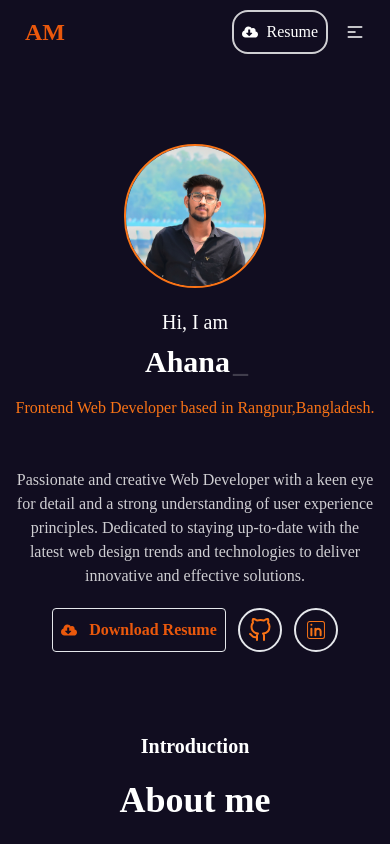
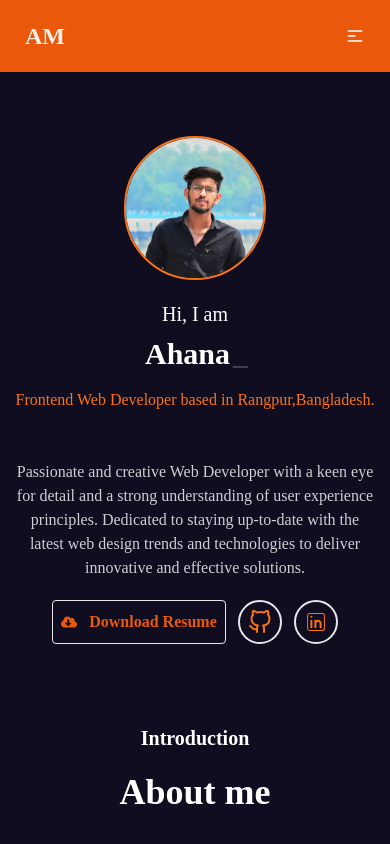
Before and after one commit to ahanaf607307/Portfolio-Ahanaf-Mubasshir, a React (Vite) app: page / in a window 390 px wide. Shown: the top 844 px of the page. Built offline with nearby package versions, Linux system fonts and the light colour scheme; a web font is replaced by a local one.

Commit message:
host in firebase

```diff
--- a/src/NavFooter/Navbar.jsx
+++ b/src/NavFooter/Navbar.jsx
@@ -1,17 +1,17 @@
 import React from 'react'
 import { FaCloudDownloadAlt } from 'react-icons/fa'
-import { Link, NavLink } from 'react-router-dom'
+import { Link } from 'react-router-dom'
 
 function Navbar() {
   return (
-    <div className="navbar text-white">
+    <div className="navbar text-white bg-orange-600 fixed top-0 z-50 py-3 md:px-8">
   <div className="navbar-start">
 
-    <Link className="btn btn-ghost text-2xl flex items-center text-orange-600 font-logo ">AM</Link>
+    <Link className="btn btn-ghost text-2xl flex items-center text-white/90 font-logo ">AM</Link>
   </div>
   <div className="navbar-center hidden lg:flex">
     <ul className="menu menu-horizontal px-1">
-      <li> <Link to='/'>Home</Link> </li>
+      <li> <a href='#hero'>Home</a> </li>
       <li> <a href='#aboutMe'>About Me</a> </li>
       <li> <a href='#projects'>Projects</a> </li>
       <li> <a href='#skills'>Skills</a> </li>
@@ -19,7 +19,7 @@ function Navbar() {
     </ul>
   </div>
   <div className="navbar-end">
-    <Link className="border-2 border-white/80 hover:border-orange-500 px-2 py-2 rounded-2xl flex items-center"><FaCloudDownloadAlt className='mr-2' /> Resume</Link>
+    <Link to='https://docs.google.com/document/d/1vy4ii8B4LHu6TfKmGscaKmRfWqykxkalLr9DB3gC8yQ/edit?usp=sharing' target='_blank' className="border-2 border-white/80 hover:border-orange-500 px-2 py-2 rounded-2xl hidden md:flex items-center  "><FaCloudDownloadAlt className='mr-2' /> Resume</Link>
     <div className="dropdown relative">
       <div tabIndex={0} role="button" className="btn btn-ghost lg:hidden">
         <svg
@@ -37,12 +37,13 @@ function Navbar() {
       </div>
       <ul
         tabIndex={0}
-        className="menu menu-sm dropdown-content bg-orange-600 rounded-box z-[1] mt-3 w-52 p-2 shadow absolute right-5">
-       <li> <Link to='/'>Home</Link> </li>
+        className="menu menu-sm dropdown-content bg-orange-600 rounded-box z-[1] mt-3 w-52 p-2 shadow absolute right-2">
+     <li> <a href='#hero'>Home</a> </li>
       <li> <a href='#aboutMe'>About Me</a> </li>
       <li> <a href='#projects'>Projects</a> </li>
       <li> <a href='#skills'>Skills</a> </li>
       <li> <a href='#contact'>Contact</a> </li>
+      <li><Link to='https://docs.google.com/document/d/1vy4ii8B4LHu6TfKmGscaKmRfWqykxkalLr9DB3gC8yQ/edit?usp=sharing' target='_blank' className="border-2 border-white/80 hover:border-orange-500 px-2 py-2 rounded-2xl flex items-center"><FaCloudDownloadAlt className='mr-2' /> Resume</Link></li>
       </ul>
     </div>
   </div>
--- a/src/Pages/Hero.jsx
+++ b/src/Pages/Hero.jsx
@@ -7,7 +7,7 @@ import { Typewriter } from "react-simple-typewriter";
 import heroImage from "../../src/assets/icons/banner.png";
 function Hero() {
   return (
-    <div className="flex flex-col items-center w-full  my-10 lg:px-64">
+    <div id="hero" className="flex flex-col items-center w-full  my-10 lg:px-64 mt-24">
       {/* right div */}
       <div className="h-36 mt-10">
         <img
```
